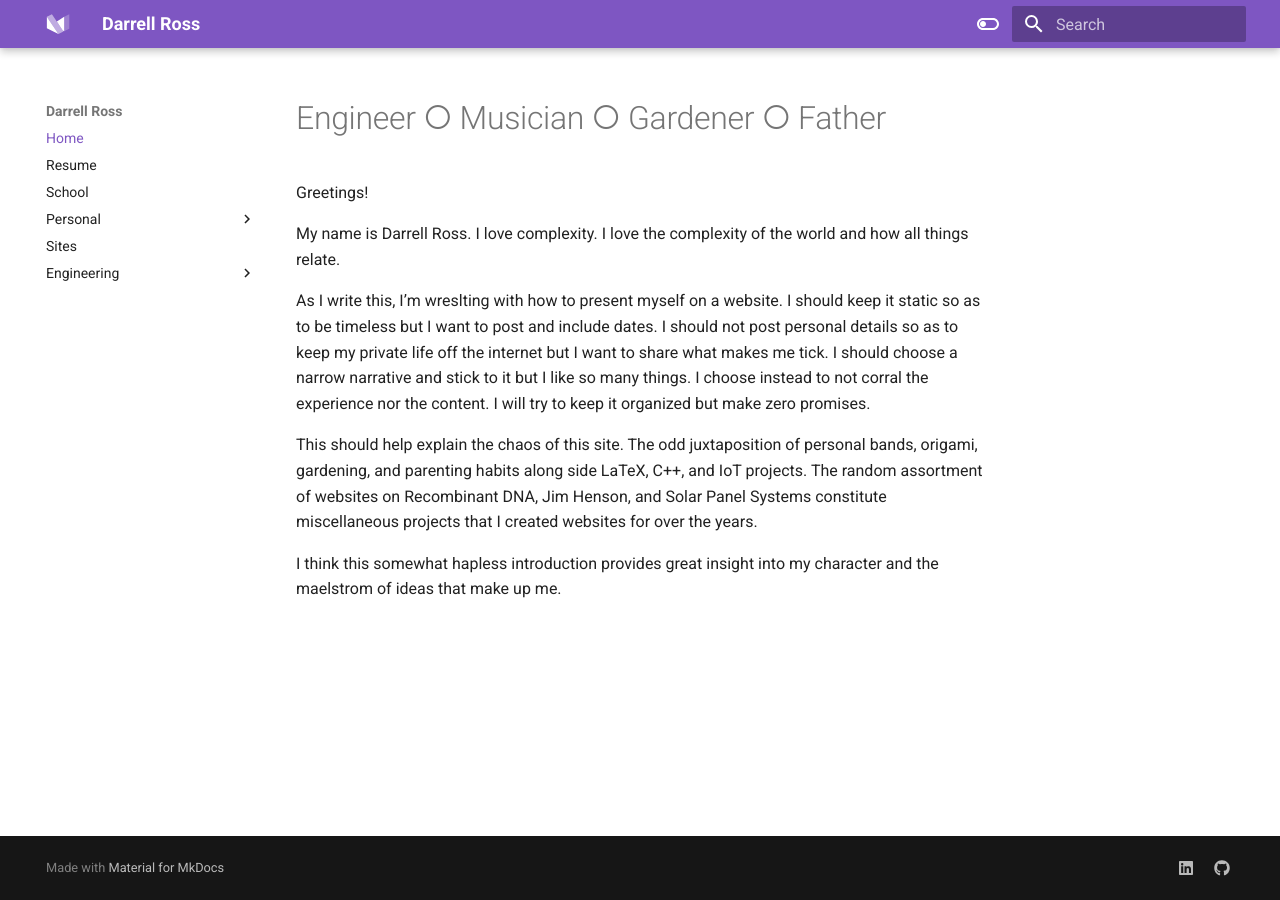
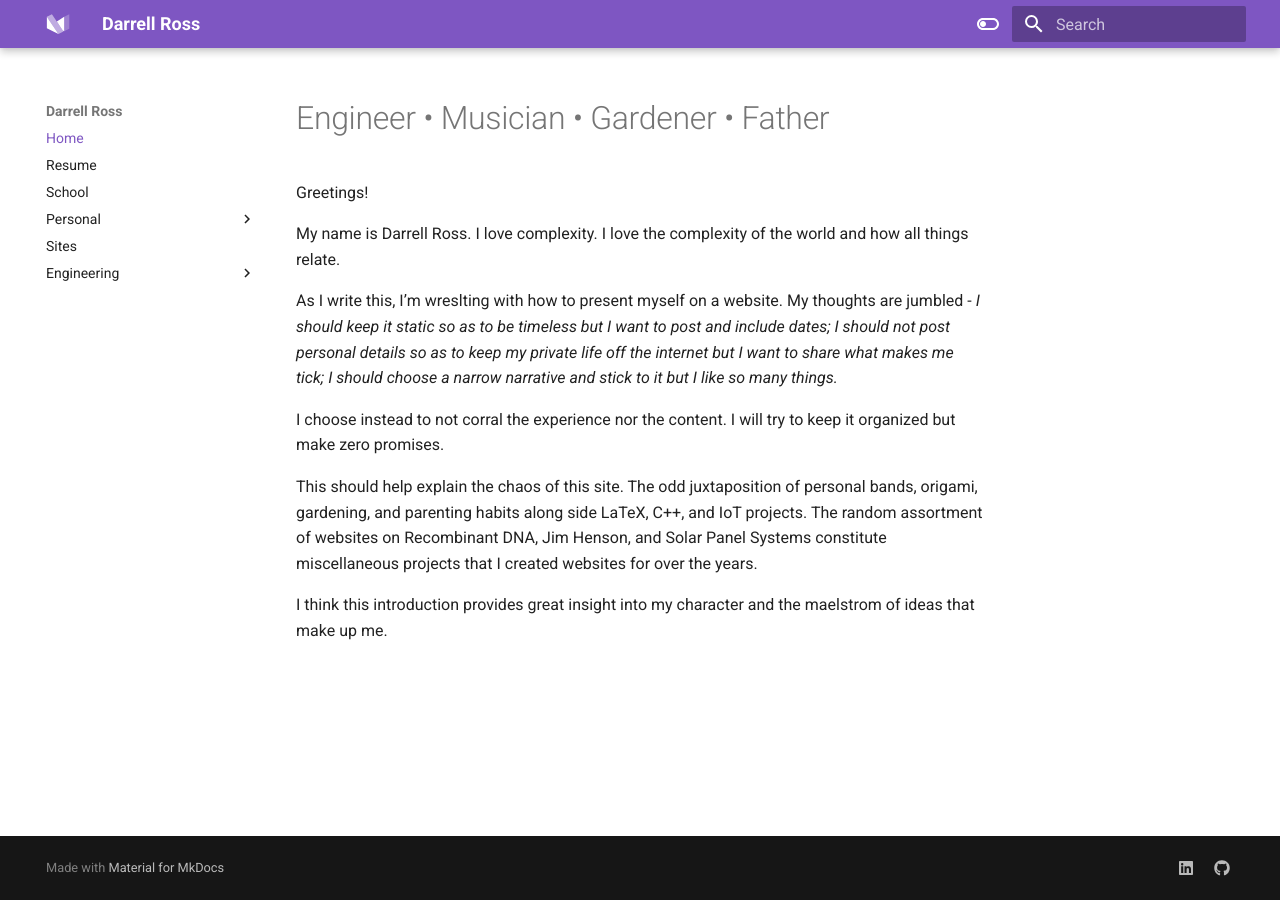
Before and after one commit to eukota/eukota.github.io, an MkDocs documentation site: the page built from docs/index.md, in a window 1280 px wide. Built offline with MkDocs 1.6.1 and Material for MkDocs 9.7.7, drawn with Linux system fonts in a browser that asks for light colours.

```diff
--- a/docs/index.md
+++ b/docs/index.md
@@ -1,11 +1,13 @@
-# Engineer ○ Musician ○ Gardener ○ Father
+# Engineer • Musician • Gardener • Father
 
 Greetings!
 
 My name is Darrell Ross. I love complexity. I love the complexity of the world and how all things relate.
 
-As I write this, I'm wreslting with how to present myself on a website. I should keep it static so as to be timeless but I want to post and include dates. I should not post personal details so as to keep my private life off the internet but I want to share what makes me tick. I should choose a narrow narrative and stick to it but I like so many things. I choose instead to not corral the experience nor the content. I will try to keep it organized but make zero promises.
+As I write this, I'm wreslting with how to present myself on a website. My thoughts are jumbled - *I should keep it static so as to be timeless but I want to post and include dates; I should not post personal details so as to keep my private life off the internet but I want to share what makes me tick; I should choose a narrow narrative and stick to it but I like so many things.*
+
+I choose instead to not corral the experience nor the content. I will try to keep it organized but make zero promises.
 
 This should help explain the chaos of this site. The odd juxtaposition of personal bands, origami, gardening, and parenting habits along side LaTeX, C++, and IoT projects. The random assortment of websites on Recombinant DNA, Jim Henson, and Solar Panel Systems constitute miscellaneous projects that I created websites for over the years.
 
-I think this somewhat hapless introduction provides great insight into my character and the maelstrom of ideas that make up me.
+I think this introduction provides great insight into my character and the maelstrom of ideas that make up me.
```
Also changed, not shown: docs/engineering/workbench.md (+3 -1 lines), docs/personal/gardening.md (+19 -0 lines), docs/personal/instruments.md (+2 -2 lines), docs/personal/origami.md (+10 -1 lines), docs/school/degrees.md (+4 -3 lines), docs/assets/images/origami_unit_icosahedron.jpg (added), 5 other files.
